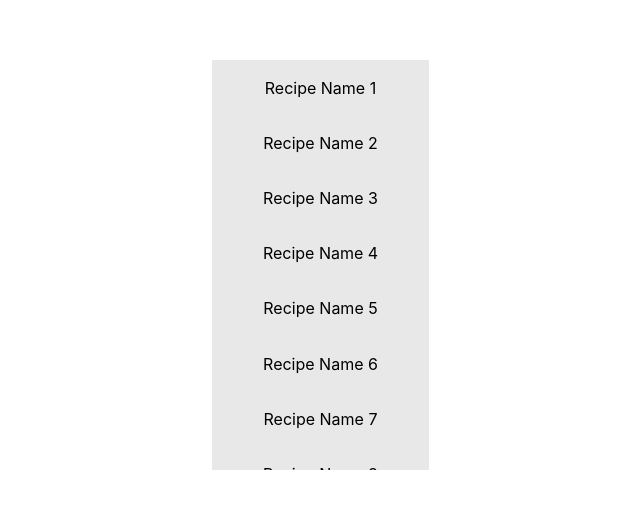
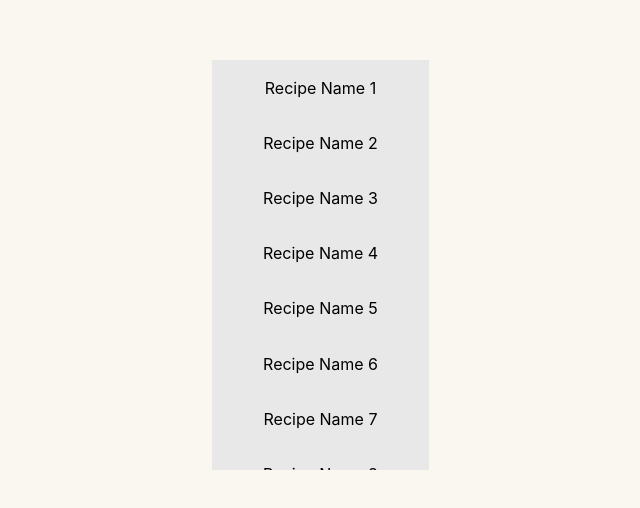
Before and after one commit to sirplantman/sad-fridge, a React (Create React App) app: page / in a window 1280 px wide. Shown: the part 188-696 px from the top of the page, without its empty margins (163-803 px from the left). Built offline with nearby package versions, Linux system fonts and the light colour scheme.

Commit message:
fill up screen style

```diff
--- a/src/App.css
+++ b/src/App.css
@@ -2,6 +2,8 @@
 
 .App {
   text-align: center;
+  background-color: #faf6f0;
+  height: 100vh;
 }
 
 .App-logo {
```
